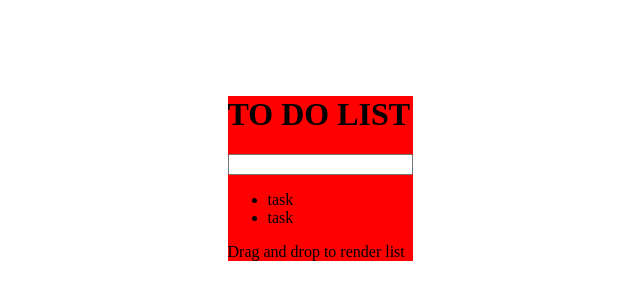
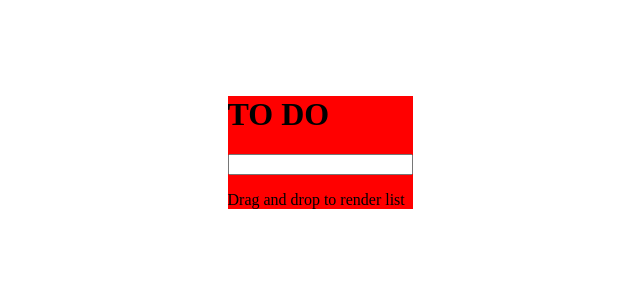
Before and after one commit to IlonaGasiewska/ToDoList, a React (Create React App) app in the folder to-do-list-app/: page / in a window 1280 px wide. Shown: the part 104-404 px from the top of the page, without its empty margins (320-960 px from the left). Built offline with nearby package versions, Linux system fonts and the light colour scheme; the HTML template or start-up script is replaced by a standard one.

Commit message:
added TaskList

```diff
--- a/to-do-list-app/src/App.tsx
+++ b/to-do-list-app/src/App.tsx
@@ -1,19 +1,18 @@
 import React from 'react';
 import './App.sass';
+import TaskList from './components/taskList/TaskList';
 import Footer from './components/footer/Footer';
 
 function App() {
 
-  const title: string = "TO DO LIST";
+  const title: string = "TO DO";
   const tasks: string[] = ["task1", "task2"];
 
   return (
     <div className="App">
       <h1>{title}</h1>
       <input type="text" />
-      <ul>
-        {tasks.map(task=> <li>task</li>)}
-      </ul>
+      <TaskList tasks = {tasks}/>
       <Footer/>
     </div>
   );
--- /dev/null
+++ b/to-do-list-app/src/components/taskList/TaskList.tsx
@@ -0,0 +1,13 @@
+import React from 'react';
+import './TaskList.sass';
+
+function TaskList(props : any) {
+
+  return (
+    <ul className="TaskList">
+        {props.tasks.map((task:string) => {<li>task</li>})}
+    </ul>
+  );
+}
+
+export default TaskList;
```
Also changed, not shown: to-do-list-app/src/components/taskList/TaskList.sass (added).
